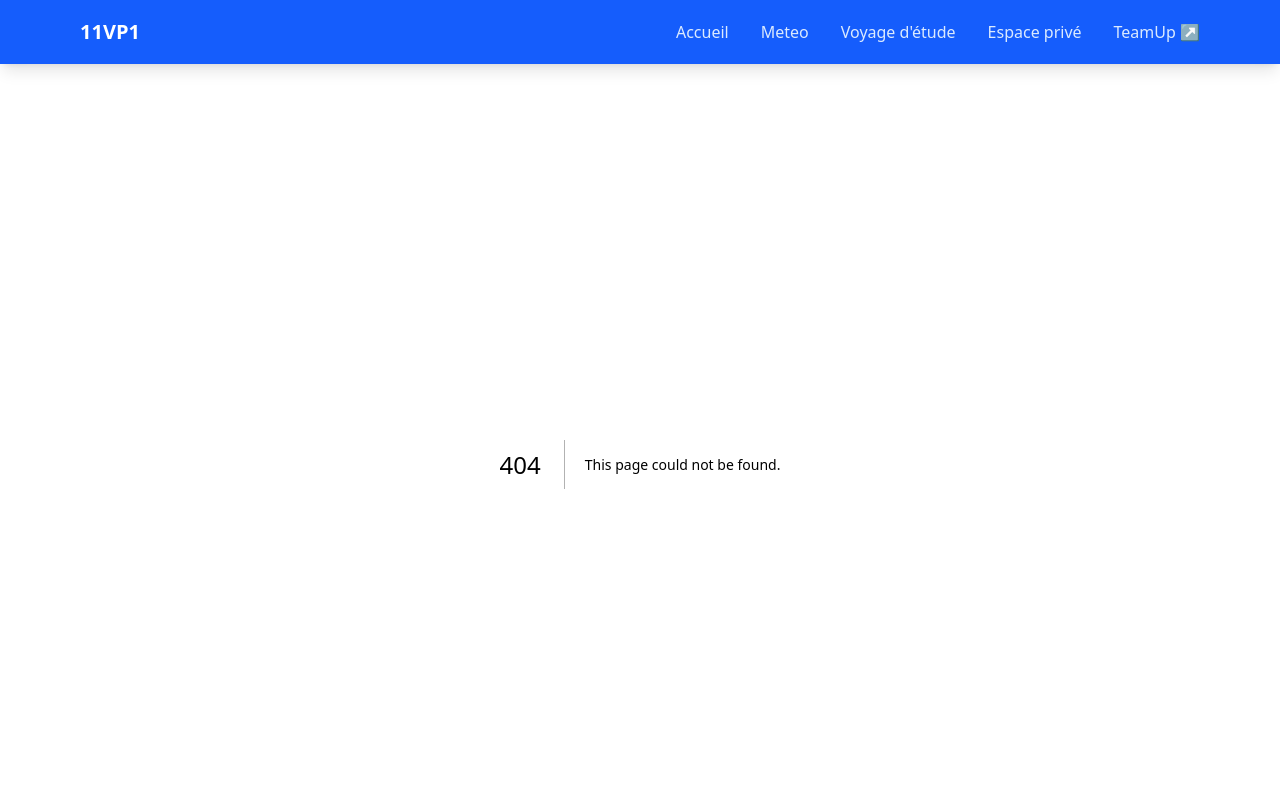
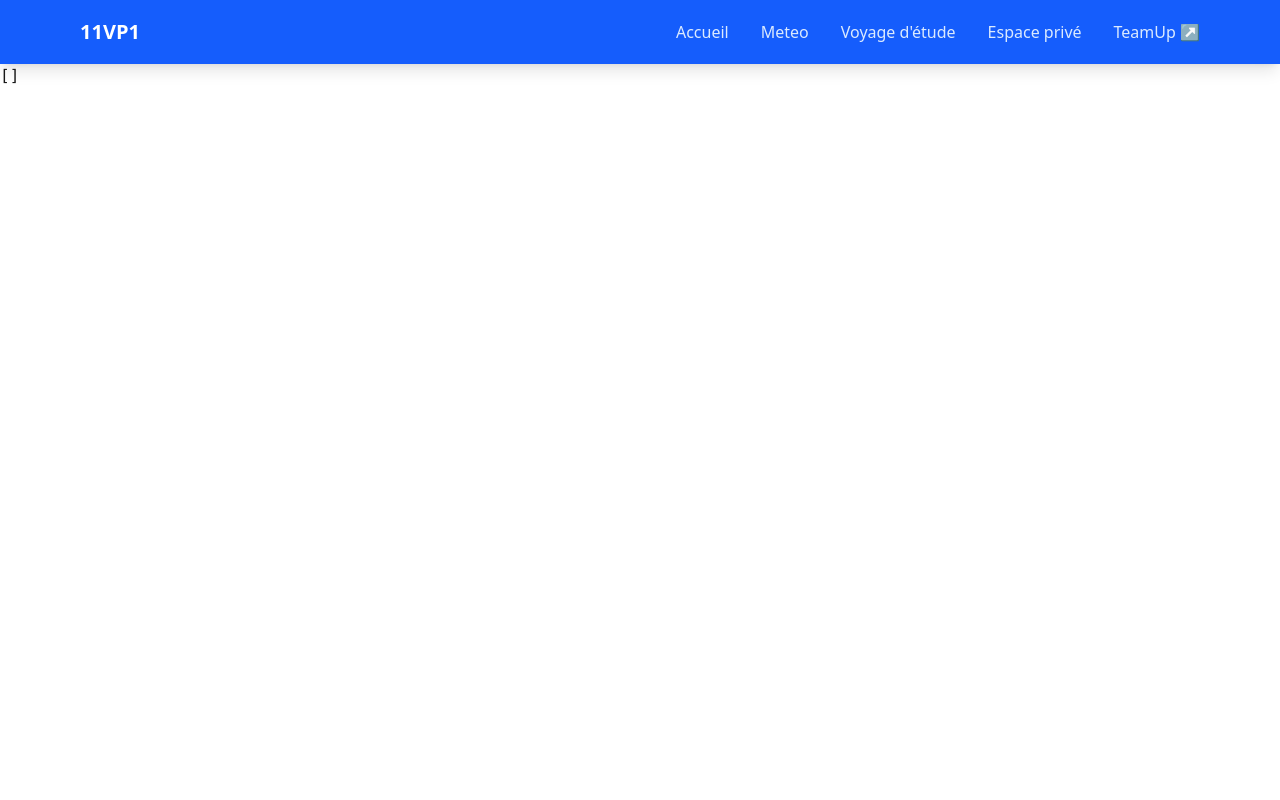
Before and after one commit to albertodicaprio/site11vp1-nextjs, a Next.js app: page /test in a window 1280 px wide. Before the commit this address had no page. Shown: the top 800 px of the page. Built offline with nearby package versions, Linux system fonts and the light colour scheme; no server answers; the database is empty.

Commit message:
add test cnx to neon db

```diff
--- /dev/null
+++ b/app/test/page.tsx
@@ -0,0 +1,7 @@
+import { sql } from "@/lib/db";
+
+export default async function Page() {
+    const result = await sql`SELECT NOW()`;
+
+    return <pre>{JSON.stringify(result, null, 2)}</pre>;
+}
--- /dev/null
+++ b/lib/db.ts
@@ -0,0 +1,3 @@
+import { neon } from "@neondatabase/serverless";
+
+export const sql = neon(process.env.DATABASE_URL!);
--- a/package.json
+++ b/package.json
@@ -9,6 +9,7 @@
     "lint": "eslint"
   },
   "dependencies": {
+    "@neondatabase/serverless": "^1.1.0",
     "next": "16.2.3",
     "react": "19.2.3",
     "react-datepicker": "^9.1.0",
```
Also changed, not shown: 2 other files (tests, documents, lock files or other folders).
